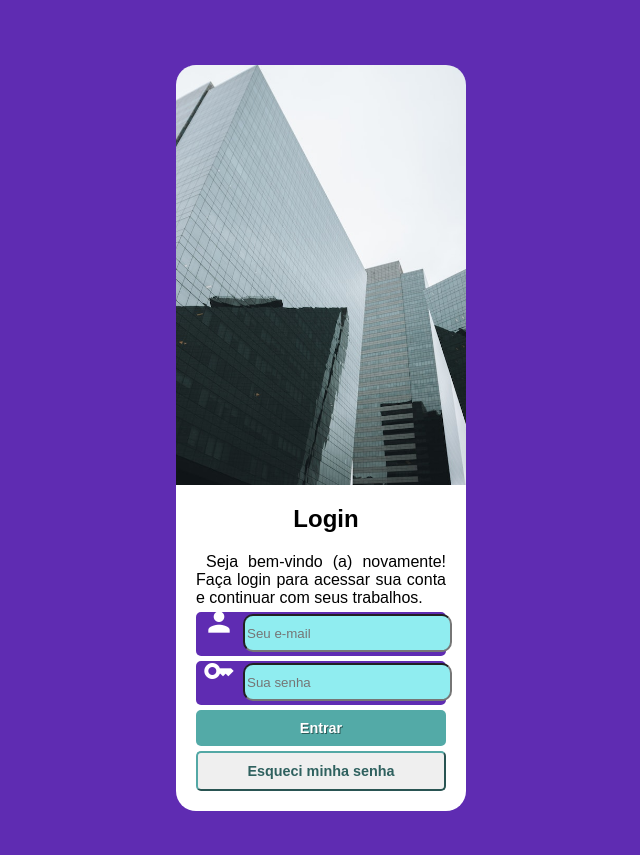
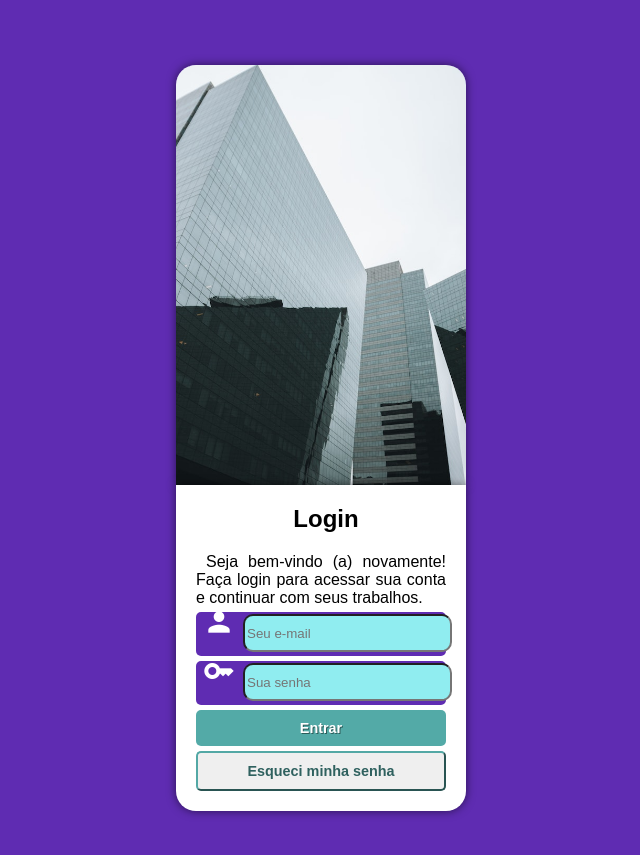
Before and after one commit to leopessano/projeto-login, a plain HTML site: page index.html in a window 1280 px wide. Shown: the part 191-1046 px from the top of the page, without its empty margins (319-959 px from the left). Before the commit the page ends 1002 px from the top, so only its background shows below. Drawn offline with Linux system fonts and the light colour scheme.

Commit message:
concluindo

```diff
--- /dev/null
+++ b/estilos/media-queries.css
@@ -0,0 +1 @@
+@charset "UTF-8";
--- a/estilos/style.css
+++ b/estilos/style.css
@@ -10,9 +10,12 @@ Azul branco: #90EDF0
 * {
     margin: 0px;
     padding: 0px;
+    /*box-sizing: border-box;*/
 }
 
-body {
+body, html {
+    width: 100vw;
+    height: 100vh;
     background-color: #5F2CB2;
 }
 
@@ -25,6 +28,7 @@ section#login {
 }
 
 div#imagem {
+    box-shadow: 0px 0px 10px rgba(0, 0, 0, 0.568);
     background-image: url(../img/bg.jpg);
     max-width: 290px;
     height: 100px;
@@ -38,6 +42,7 @@ div#imagem {
 }
 
 div#formulario {
+    box-shadow: 0px 0px 10px rgba(0, 0, 0, 0.568);
     background-color: white;
     max-width: 250px;
     display: block;
--- a/index.html
+++ b/index.html
@@ -7,6 +7,7 @@
     <link href="https://fonts.googleapis.com/icon?family=Material+Icons"
       rel="stylesheet">
     <link rel="stylesheet" href="estilos/style.css">
+    <link rel="stylesheet" href="estilos/media-queries.css">
 </head>
 <body>
     <main>
```
